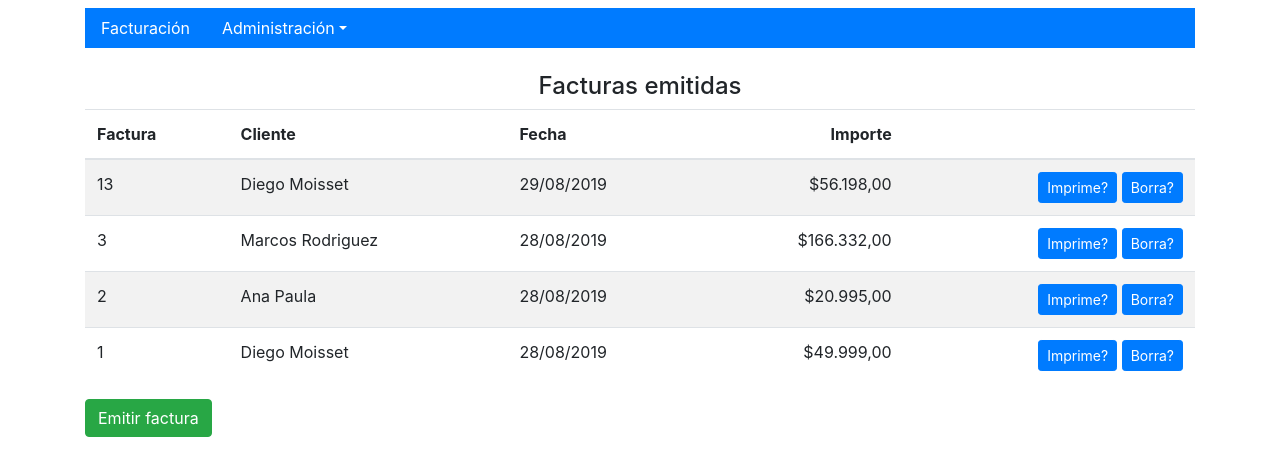
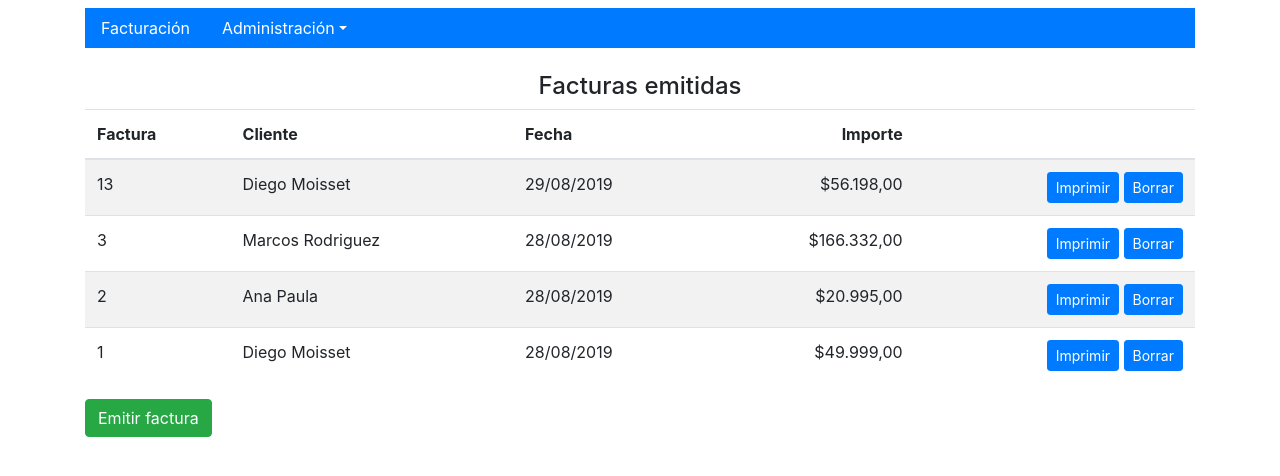
Before and after one commit to AndrewGremory/Senasoft2, a PHP site: page / in a window 1280 px wide. Shown: the top 476 px of the page. Run offline with PHP 8.4, Linux system fonts and the light colour scheme; data comes from the database, SQL or seed files in the repository.

Commit message:
Update index.php

```diff
--- a/index.php
+++ b/index.php
@@ -69,8 +69,8 @@
             <td><?php echo $fila['fecha'] ?></td>
             <td class="text-right"><?php echo '$' . number_format($fila['importefactura'], 2, ',', '.'); ?></td>
             <td class="text-right">
-              <a class="btn btn-primary btn-sm botonimprimir" role="button" href="#" data-codigo="<?php echo $fila['codigo'] ?>">Imprime?</a>
-              <a class="btn btn-primary btn-sm botonborrar" role="button" href="#" data-codigo="<?php echo $fila['codigo'] ?>">Borra?</a>
+              <a class="btn btn-primary btn-sm botonimprimir" role="button" href="#" data-codigo="<?php echo $fila['codigo'] ?>">Imprimir</a>
+              <a class="btn btn-primary btn-sm botonborrar" role="button" href="#" data-codigo="<?php echo $fila['codigo'] ?>">Borrar</a>
             </td>
           </tr>
         <?php
```
